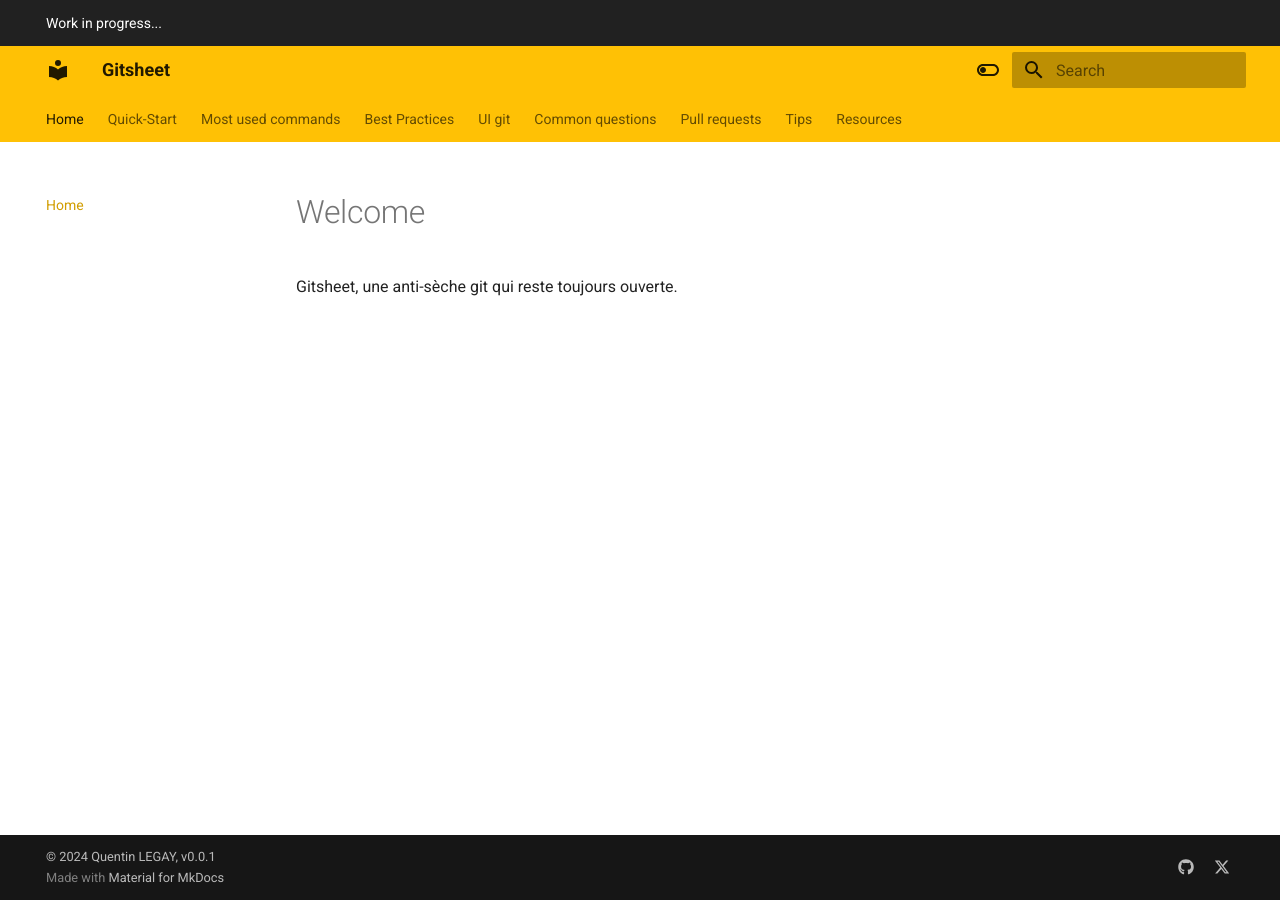
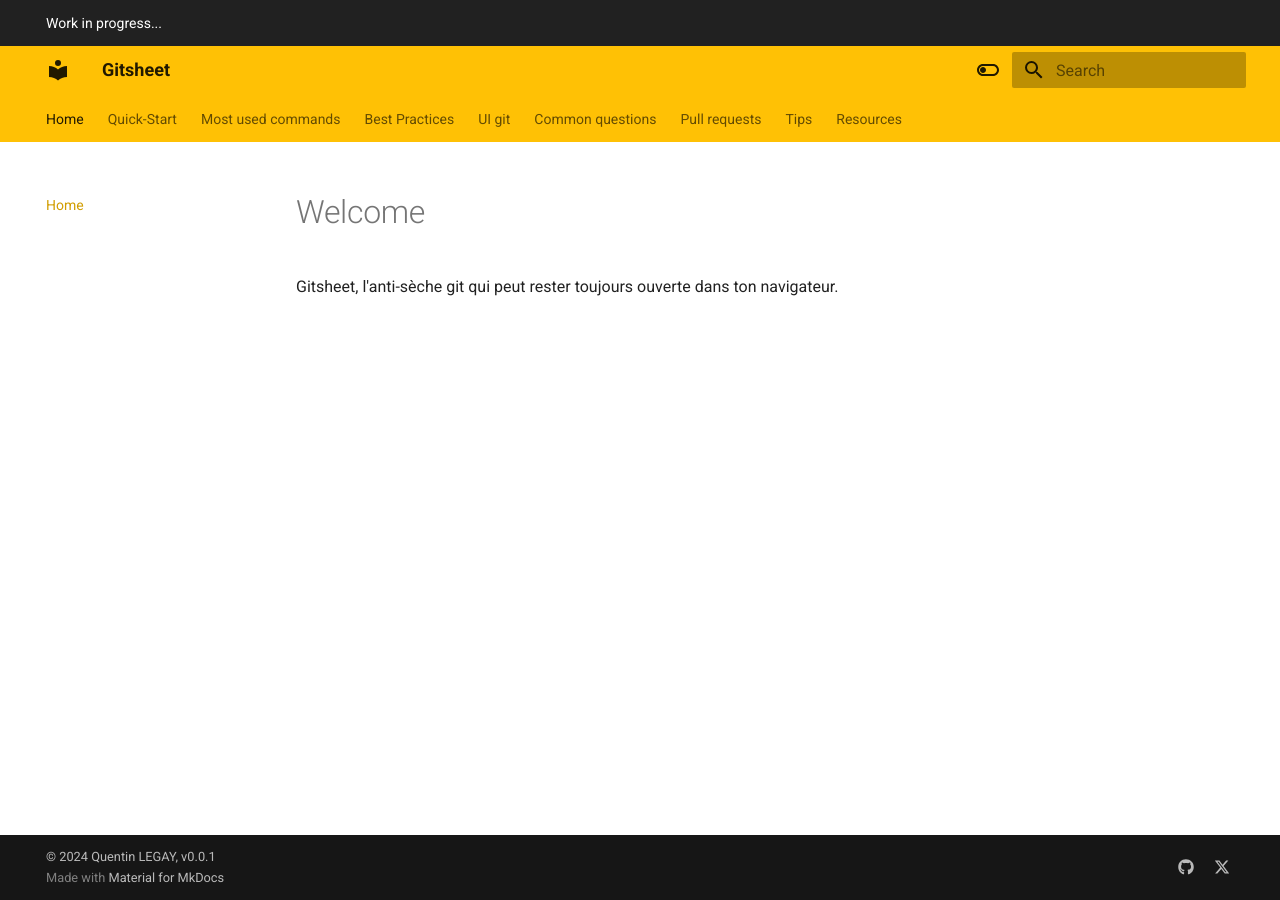
Before and after one commit to quentinlegay/gitsheet, an MkDocs documentation site: the page built from docs/index.md, in a window 1280 px wide. Built offline with MkDocs 1.6.1 and Material for MkDocs 9.7.7, drawn with Linux system fonts in a browser that asks for light colours.

Commit message:
launch script

```diff
--- a/docs/index.md
+++ b/docs/index.md
@@ -1,3 +1,3 @@
 # Welcome
 
-Gitsheet, une anti-sèche git qui reste toujours ouverte.
+Gitsheet, l'anti-sèche git qui peut rester toujours ouverte dans ton navigateur.
```
